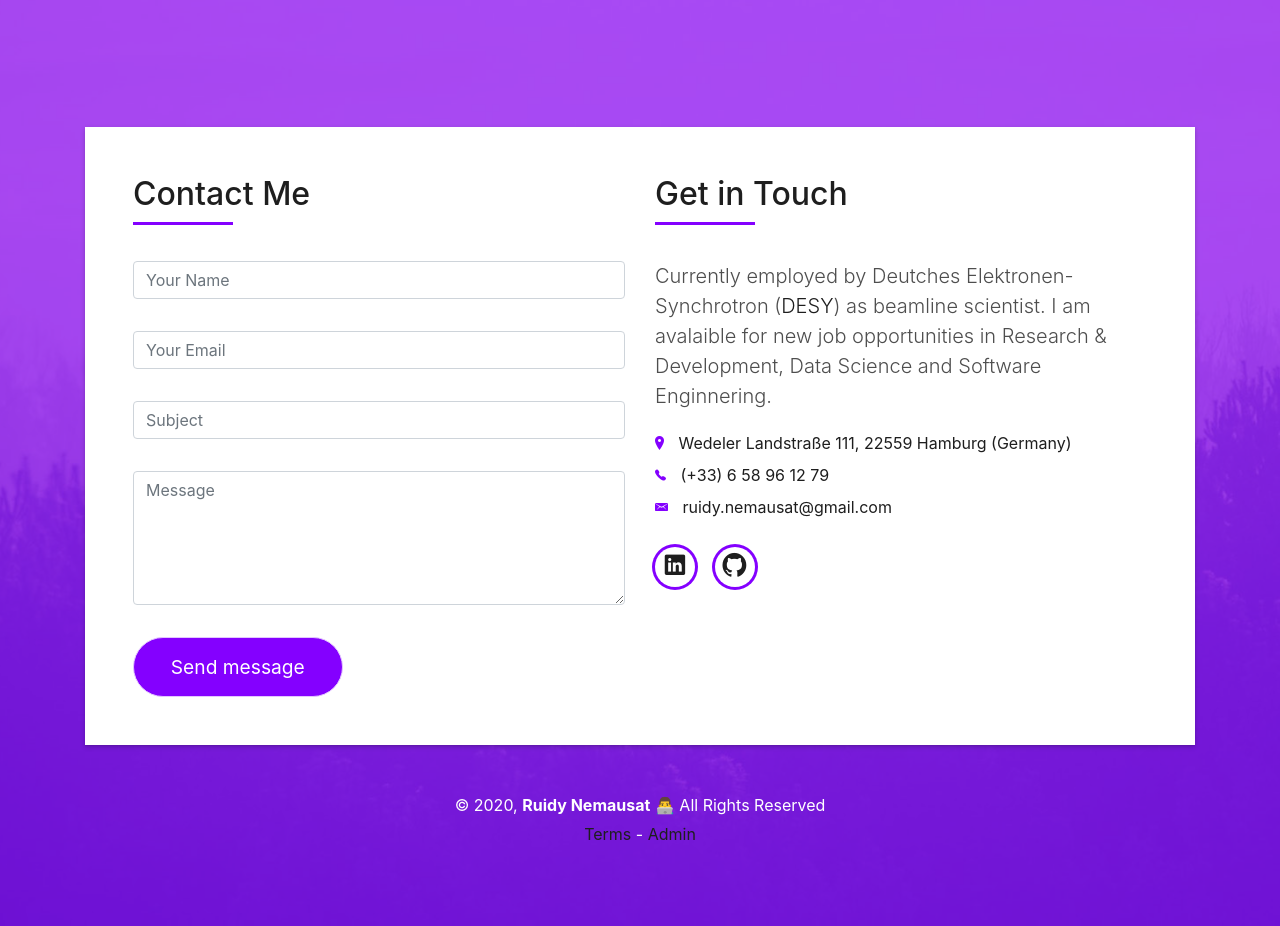
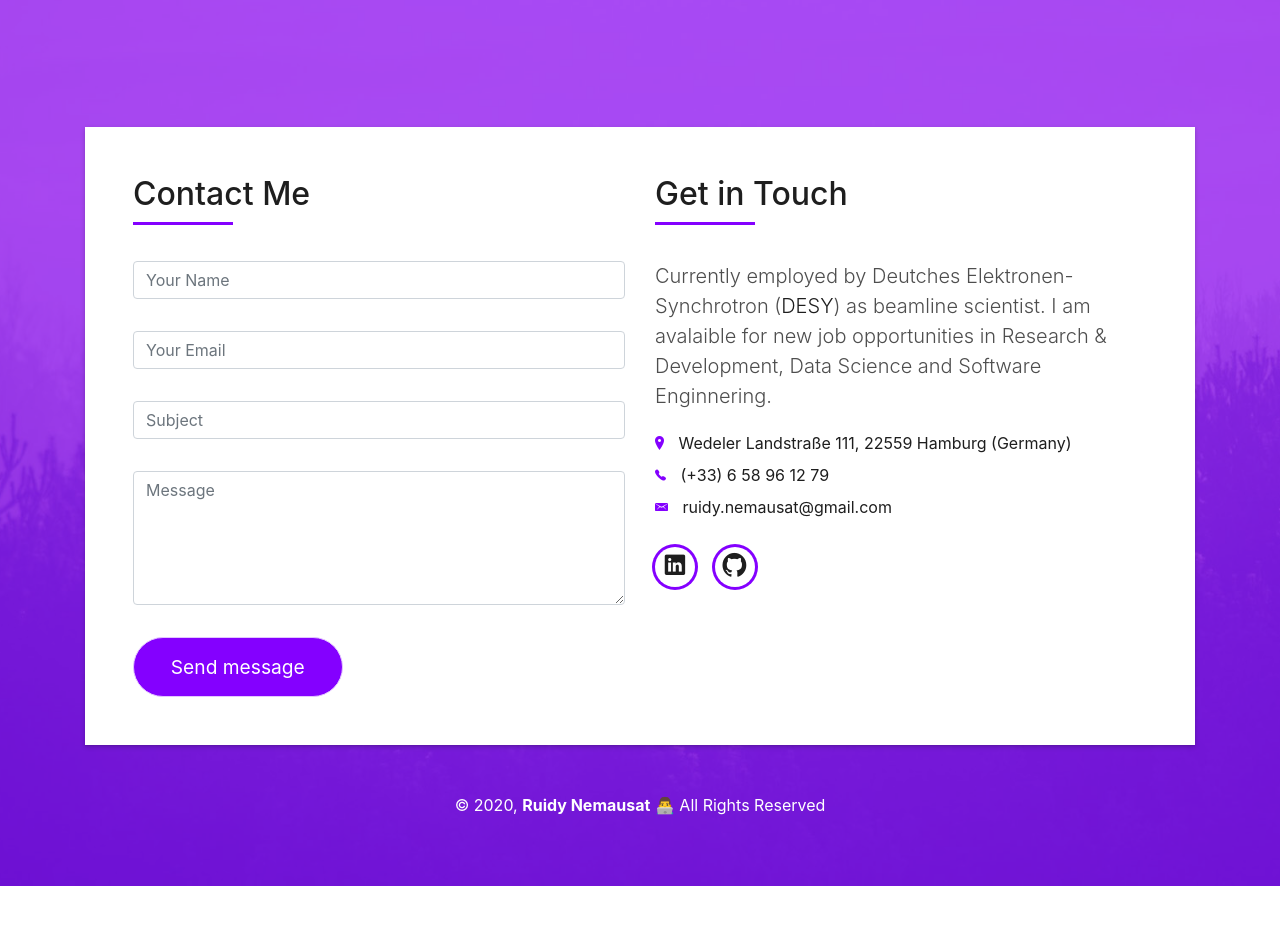
Before and after one commit to rjNemo/portfolio_django, a Django app: page / in a window 1280 px wide. Shown: the part 2599-3525 px from the top of the page. After the commit the page ends 3485 px from the top, so only its background shows below. Run offline with Django 3.2, Linux system fonts and the light colour scheme; data that the repository does not hold is empty; some libraries are stand-ins or nearby versions; some web fonts are replaced.

Commit message:
template edit

```diff
--- a/app/models.py
+++ b/app/models.py
@@ -3,6 +3,9 @@ from django.db import models
 
 class Tag(models.Model):
     value = models.CharField(max_length=50)
+
+    class Meta:
+        ordering = ["value"]
 
     def __str__(self):
         return self.value
@@ -31,5 +34,8 @@ class Mail(models.Model):
     message = models.TextField()
     sent_date = models.DateTimeField(auto_now_add=True)
 
+    class Meta:
+        ordering = ["-sent_date"]
+
     def __str__(self):
         return f"Mail from {self.sender_name} <{self.sender_email}> - Object: {self.subject}"
--- a/app/templates/layout.html
+++ b/app/templates/layout.html
@@ -237,10 +237,6 @@
                   &copy; 2020, <strong>Ruidy Nemausat</strong> 👨‍💻 All Rights
                   Reserved
                 </p>
-                <p>
-                  <a href="/privacy">Terms</a>
-                  - <a href="/admin">Admin</a>
-                </p>
               </div>
             </div>
           </div>
```
